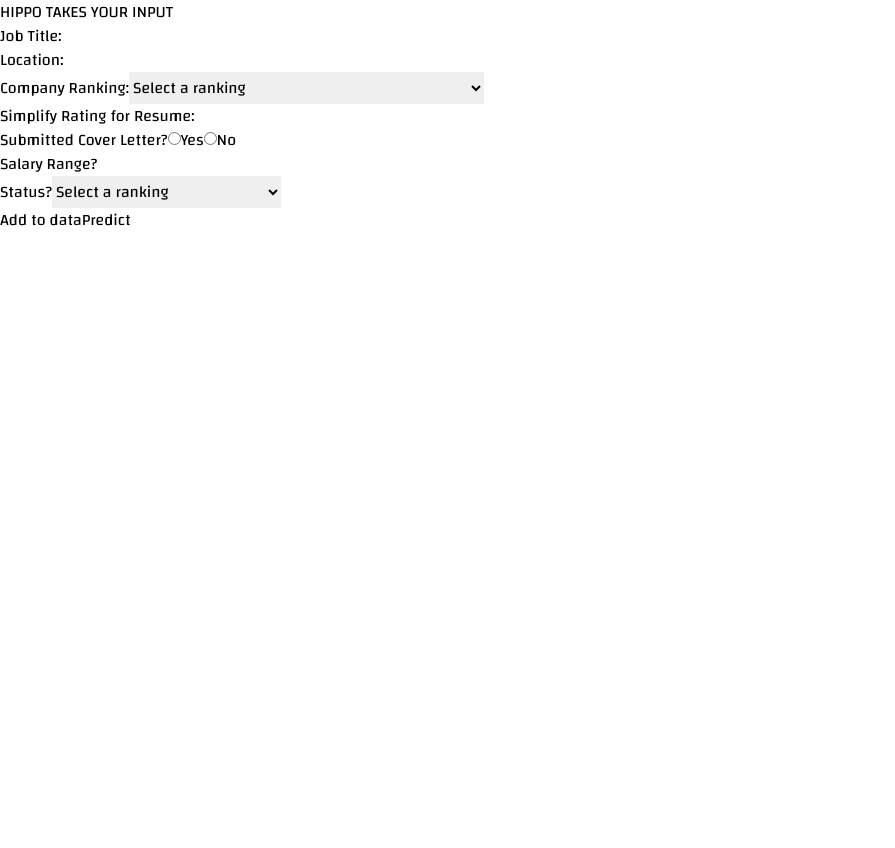
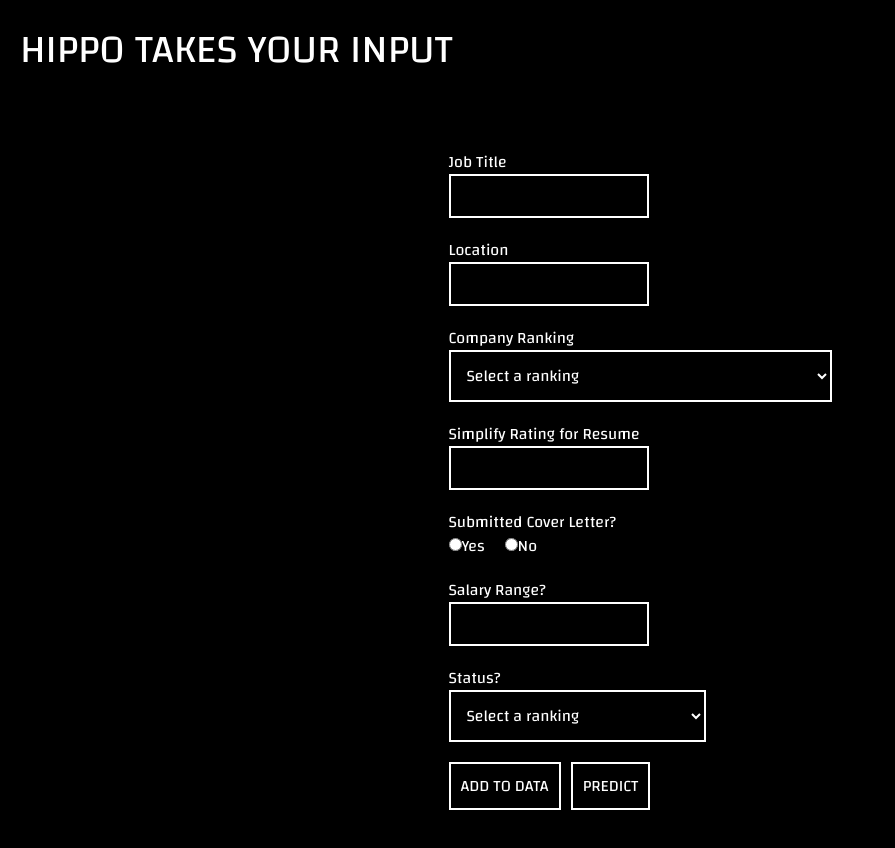
Before and after one commit to lbp-2492/job-app-predictions, a Next.js app in the folder hippo-predicts-jobs/: page /input in a window 1280 px wide. Shown: the top 848 px of the page, without its empty margins (0-895 px from the left). Before the commit the page ends 800 px from the top, so only its background shows below. Built offline with nearby package versions, Linux system fonts and the light colour scheme.

Commit message:
made the form pretty

```diff
--- a/hippo-predicts-jobs/src/app/globals.css
+++ b/hippo-predicts-jobs/src/app/globals.css
@@ -6,7 +6,7 @@
   --foreground-rgb: 0, 0, 0;
   --background-start-rgb: 214, 219, 220;
   --background-end-rgb: 255, 255, 255;
-  overflow: hidden; /* Hide scrollbars */
+  overflow-x: hidden; /* Hide horizontal scrollbar */
 }
 
 body {
@@ -22,6 +22,21 @@ body {
     background-repeat: no-repeat; /* Prevent the image from repeating */
     color: white;
     min-height: 100vh; /* Ensure the main element covers the full viewport height */
+  }
+
+  .input-page-bg {
+    background-color: black;
+    min-height: 100vh;
+    color: white;
+  }
+
+  .form-bg {
+    width: 100vw;
+    display: flex;
+    justify-content: center;
+    align-items: center;
+    height: 100vh;
+    padding-bottom: 40px;
   }
 
   .heading {
@@ -64,4 +79,51 @@ body {
   }
 
   /* */
+
+  input {
+    background-color: black;
+    border: 2px solid white;
+    color: white; /* This sets the text color to white for better visibility */
+    padding: 8px 12px; /* Adjust padding as needed */
+    outline: none; /* Removes the default focus outline */
+  }
+
+  /* Optional: Style for when the input is focused */
+  input:focus {
+    border-color: #ffffff; /* This keeps the border white when focused */
+    box-shadow: 0 0 0 2px rgba(255, 255, 255, 0.2); /* Optional: adds a subtle glow effect */
+  }
+
+  select {
+    background-color: black;
+    border: 2px solid white;
+    color: white; /* This sets the text color to white for better visibility */
+    padding: 8px 12px; /* Adjust padding as needed */
+    outline: none; /* Removes the default focus outline */
+  }
+
+  /* Optional: Style for when the input is focused */
+  select:focus {
+    border-color: #ffffff; /* This keeps the border white when focused */
+    box-shadow: 0 0 0 2px rgba(255, 255, 255, 0.2); /* Optional: adds a subtle glow effect */
+  }
+
+  .spacing {
+    padding-bottom: 20px;
+  }
+
+  .button-spacing {
+    padding: 10px;
+    border: 2px solid white;
+    margin-right: 10px;
+  }
+
+  .button-spacing:hover {
+    background-color: rgba(92, 92, 92, 0.5); /* Change background color on hover */
+  }
+
+  .radio-spacing {
+    margin-right: 20px;
+  }
+
 }
--- a/hippo-predicts-jobs/src/app/input/page.tsx
+++ b/hippo-predicts-jobs/src/app/input/page.tsx
@@ -17,22 +17,27 @@ export default function Input() {
   return (
     <main className="input-page-bg">
       <div>
-        <h1>HIPPO TAKES YOUR INPUT</h1>
+        <h1 className="heading">HIPPO TAKES YOUR INPUT</h1>
       </div>
-      <div>
+      <div className="form-bg">
         <form action="/api/submit" method="post">
-          <label>
-            Job Title:
+          <div className="spacing">
+            <label> Job Title </label>
+            <br />
             <input type="text" name="name" required />
-          </label>
-          <br />
-          <label>
-            Location:
+            <br />
+          </div>
+
+          <div className="spacing">
+            <label> Location </label>
+            <br />
             <input type="text" name="location" required />
-          </label>
-          <br />
-          <label>
-            Company Ranking:
+            <br />
+          </div>
+
+          <div className="spacing">
+            <label> Company Ranking </label>
+            <br />
             <select name="option" value={CRselectedOption} onChange={CRhandleChange} required>
               <option value="" disabled>Select a ranking</option>
               <option value="option1">Fortune 500 type shi</option>
@@ -40,30 +45,38 @@ export default function Input() {
               <option value="option3">Mid tier type shi (places that aren't tech based)</option>
               <option value="option3">Easy shi</option>
             </select>
-          </label>
-          <br />
-          <label>
-            Simplify Rating for Resume:
+            <br />
+          </div>
+
+          <div className="spacing">
+            <label> Simplify Rating for Resume </label>
+            <br />
             <input type="number" name="rating" required />
-          </label>
-          <br />
-          <label>
-            Submitted Cover Letter?
+            <br />
+          </div>
+
+          <div className="spacing">
+            <label> Submitted Cover Letter? </label>
+            <br />
             <label className="">
-              <input type="radio" name="response" value="yes" required></input>
-              <span className="">Yes</span>
-              <input type="radio" name="response" value="no" required></input>
-              <span className="">No</span>
+              <input className="" type="radio" name="response" value="yes" required></input>
+              <span className="radio-spacing">Yes</span>
+              <input className="" type="radio" name="response" value="no" required></input>
+              <span className="radio-spacing">No</span>
             </label>
-          </label>
-          <br />
-          <label>
-            Salary Range?
+            <br />
+          </div>
+
+          <div className="spacing">
+            <label> Salary Range? </label>
+            <br />
             <input type="number" name="range" required />
-          </label>
-          <br />
-          <label>
-            Status?
+            <br />
+          </div>
+
+          <div className="spacing">
+            <label> Status? </label>
+            <br />
             <select name="option" value={SselectedOption} onChange={ShandleChange} required>
               <option value="" disabled>Select a ranking</option>
               <option value="option1">Accepted</option>
@@ -72,11 +85,11 @@ export default function Input() {
               <option value="option4">Ghosted (more than a month)</option>
               <option value="option4">Response</option>
             </select>
-          </label>
-          <br />
-          <button type="submit">Add to data</button>
-          <button type="submit">Predict</button>
+            <br />
+          </div>
 
+          <button className="button-spacing" type="submit">ADD TO DATA</button>
+          <button className="button-spacing" type="submit">PREDICT</button>
         </form>
       </div>
     </main>
```
